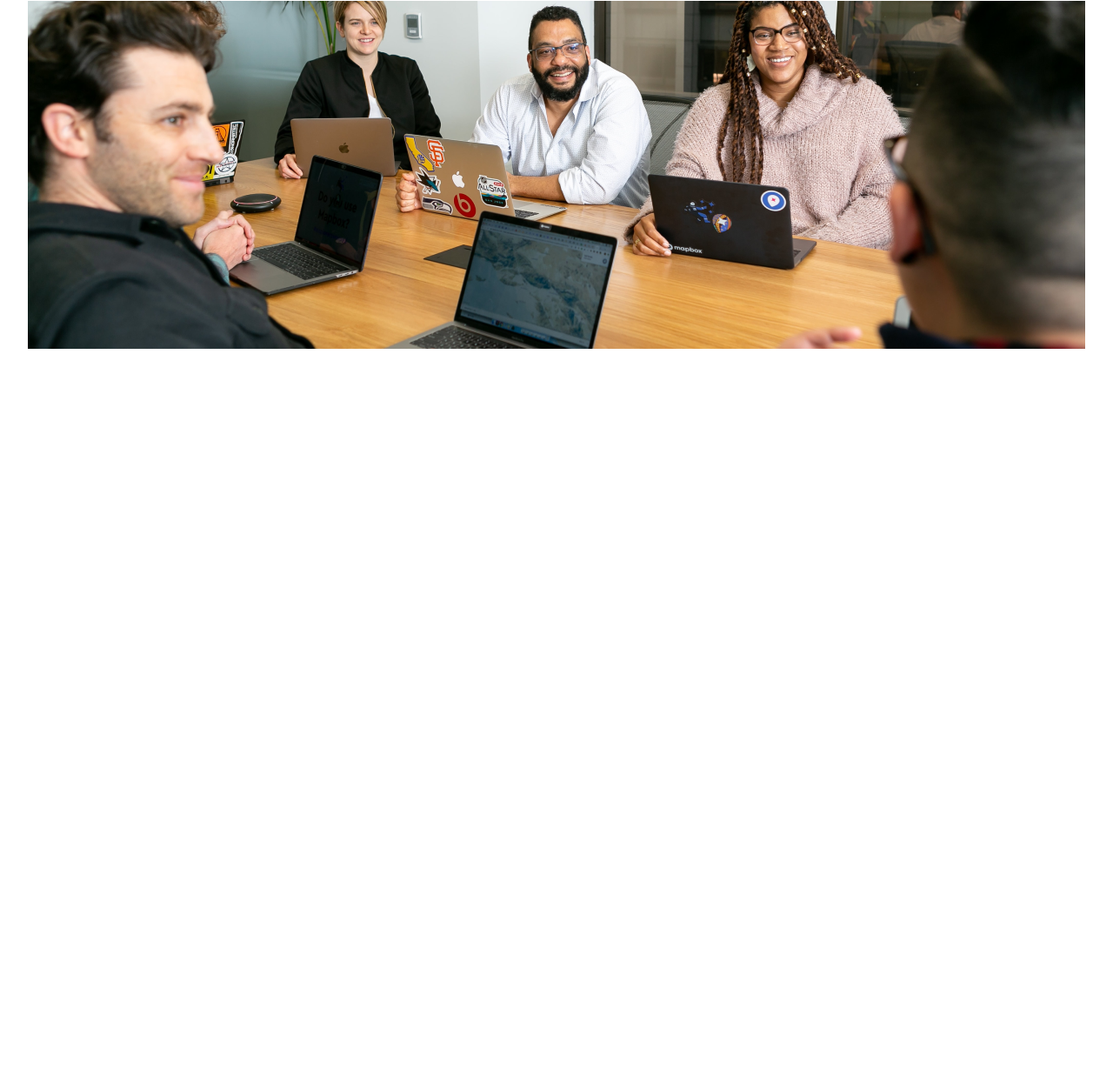
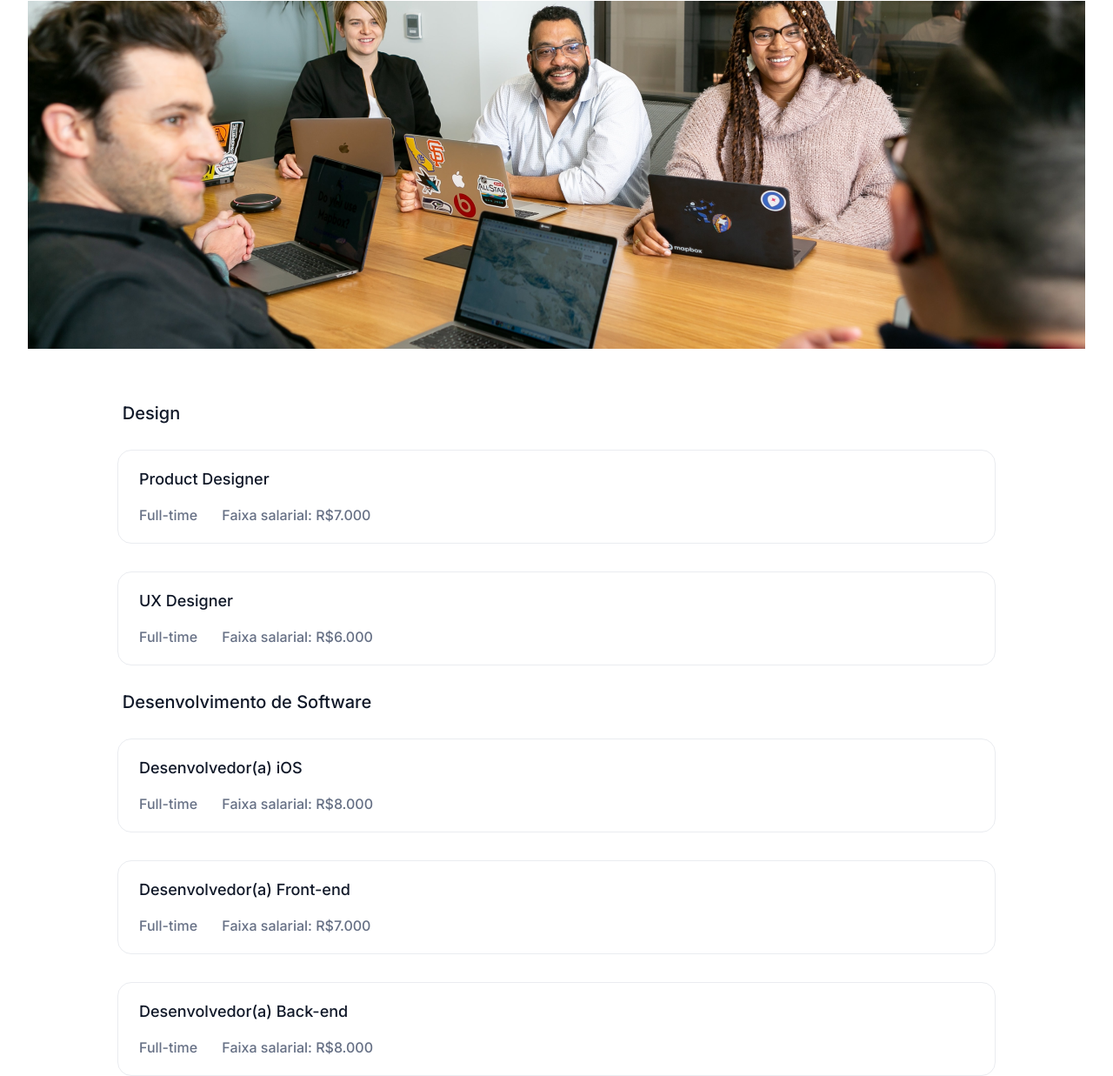
Before and after one commit to mayconwallas/7DaysOfCode, a plain HTML site: page 7DaysOfCodeHtmlCss/01GiMoeller/index.html in a window 1280 px wide. Shown: the part 921-2158 px from the top of the page at 87% size. Before the commit the page ends 1322 px from the top, so only its background shows below. Drawn offline with nearby package versions, Linux system fonts and the light colour scheme.

Commit message:
concluido mais uma parte do desafio 5 e 7

```diff
--- a/7DaysOfCodeHtmlCss/01GiMoeller/index.html
+++ b/7DaysOfCodeHtmlCss/01GiMoeller/index.html
@@ -74,6 +74,70 @@
                 <p class="vagas-conteudo">Somos uma equipe 100% remota com pessoas do Brasil inteiro.</p>
                 <img class="vagas-imagem" src="./img/vagas.png" alt="imagem de uma sala de reunião com algumas pessoas em volta de uma mesa e alguns computadores em cima da mesa.">
             </section>
+            <section class="vagas__disponiveis">
+                <h3 class="vagas-titulos">Design</h3>
+                <div class="vaga-caixa">
+                    <span class="titulo-vaga">Product Designer</span>
+                    <div class="informacoes">
+                        <span>
+                            Full-time
+                        </span>
+                        <span>
+                            Faixa salarial: R$7.000
+                        </span>
+                    </div>
+                </div>
+                <div class="vaga-caixa">
+                    <span class="titulo-vaga">UX Designer</span>
+                    <div class="informacoes">
+                        <span>
+                            Full-time
+                        </span>
+                        <span>
+                            Faixa salarial: R$6.000
+                        </span>
+                    </div>
+                </div>
+                <h3 class="vagas-titulos">Desenvolvimento de Software
+                </h3>
+                <div class="vaga-caixa">
+                    <span class="titulo-vaga">Desenvolvedor(a) iOS
+
+                    </span>
+                    <div class="informacoes">
+                        <span>
+                            Full-time
+                        </span>
+                        <span>
+                            Faixa salarial: R$8.000
+                        </span>
+                    </div>
+                </div>
+                <div class="vaga-caixa">
+                    <span class="titulo-vaga">Desenvolvedor(a) Front-end
+                    </span>
+                    <div class="informacoes">
+                        <span>
+                            Full-time
+                        </span>
+                        <span>
+                            Faixa salarial: R$7.000
+                        </span>
+                    </div>
+                </div>
+                <div class="vaga-caixa">
+                    <span class="titulo-vaga">Desenvolvedor(a) Back-end
+                    </span>
+                    <div class="informacoes">
+                        <span>
+                            Full-time
+                        </span>
+                        <span>
+                            Faixa salarial: R$8.000
+                        </span>
+                    </div>
+                </div>
+            </section>
         </main>
     </body>
 </html>
--- a/7DaysOfCodeHtmlCss/01GiMoeller/style/style.css
+++ b/7DaysOfCodeHtmlCss/01GiMoeller/style/style.css
@@ -9,7 +9,7 @@
     --cor-bg-botao-cadastar: #8E2424;
     --cor-font-titulos: #8e2424;
     --cor-font-titulos-transparencia: #8e24240d;
-    --for-font-subtitulos: #101828;
+    --cor-font-subtitulos: #101828;
 
 }
 
@@ -78,7 +78,7 @@ body {
 }
 
 .sobreNos__subtitulo {
-    color: var(--for-font-subtitulos);
+    color: var(--cor-font-subtitulos);
     font-weight: 600;
     font-size: 3em;
 }
@@ -122,7 +122,7 @@ body {
 .controle__item__subtitulo {
     font-size: 18px;
     font-weight: 500;
-    color: var(--for-font-subtitulos);
+    color: var(--cor-font-subtitulos);
 }
 
 .controle__item__conteudo {
@@ -154,7 +154,7 @@ body {
 .vagas-subtitulo {
     font-size: 36px;
     font-weight: 600;
-    color: var(--for-font-subtitulos);
+    color: var(--cor-font-subtitulos);
     margin-bottom: 20px;
 }
 
@@ -164,3 +164,51 @@ body {
     color: var(--cor-font-nav);
     margin-bottom: 64px;
 }
+
+.vagas-imagem {
+    margin-bottom: 64px;
+}
+
+/*vagas*/
+.vagas__disponiveis {
+    display: flex;
+    flex-direction: column;
+    justify-content: center;
+    align-items: center;
+    gap: 32px;
+}
+
+.vagas-titulos {
+    margin-left: 11%;
+    align-self: flex-start;
+    font-size: 20px;
+    font-weight: 500;
+    color: var(--cor-font-subtitulos);
+}
+
+.vaga-caixa {
+    border: 1px solid #EAECF0;
+    border-radius: 16px;
+    padding: 24px;
+    width: 75vw;
+    display: flex;
+    flex-direction: column;
+    gap: 24px;
+}
+
+.titulo-vaga {
+    font-size: 18px;
+    font-weight: 500;
+    color: var(--cor-font-subtitulos);
+}
+
+.informacoes {
+
+}
+
+.informacoes span {
+    font-size: 16px;
+    font-weight: 500;
+    color: var(--cor-font-nav);
+    padding-right: 1.5em;
+}
```
